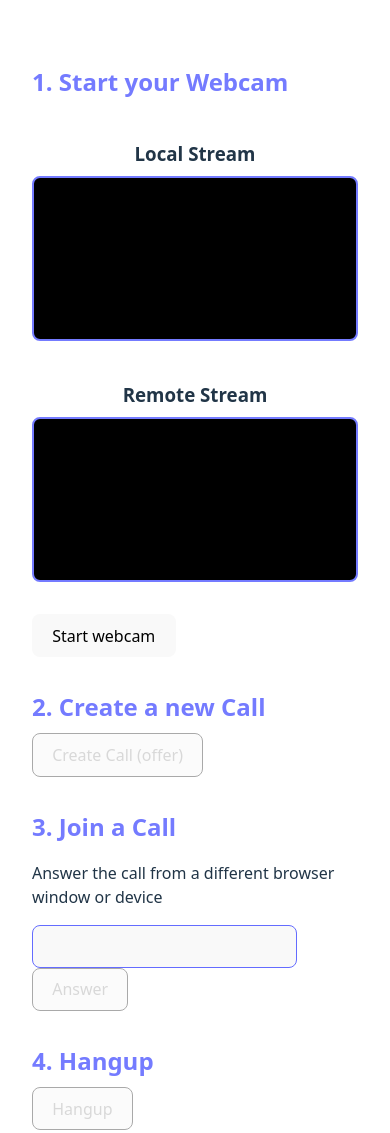
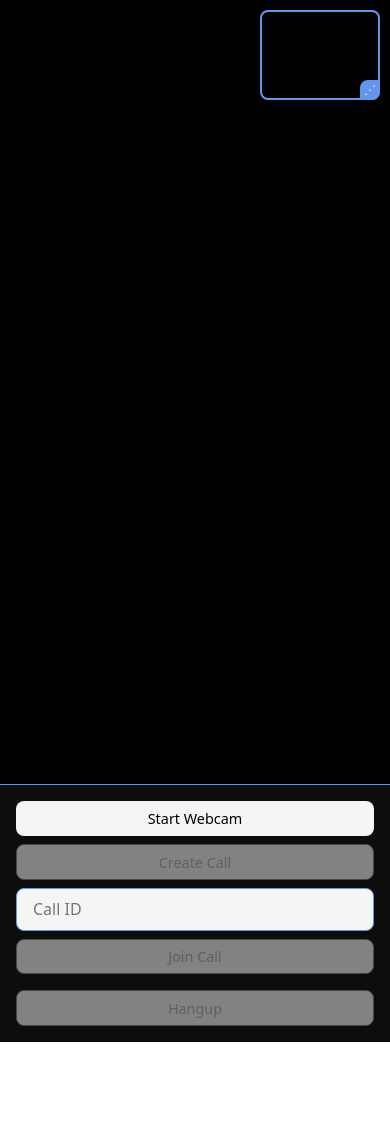
Before and after one commit to thomaspenny/Video-Call-App, a website built with Vite: page index.html in a window 390 px wide. After the commit the page ends 1058 px from the top, so only its background shows below. Built offline with nearby package versions, Linux system fonts and the light colour scheme; some packages are replaced by stand-ins of ours.

Commit message:
Redesign UI and add draggable local video
Refactored the HTML structure for a more modern video call layout, updated styles for a Teams/Zoom-like appearance, and implemented draggable and resizable local video functionality in main.js. Also moved and enhanced CSS to the project root as style.css.

```diff
--- a/index.html
+++ b/index.html
@@ -7,33 +7,24 @@
     <title>WebRTC Demo</title>
   </head>
   <body>
-    <h2>1. Start your Webcam</h2>
-    <div class="videos">
-      <span>
-        <h3>Local Stream</h3>
-        <video id="webcamVideo" autoplay playsinline></video>
-      </span>
-      <span>
-        <h3>Remote Stream</h3>
-        <video id="remoteVideo" autoplay playsinline></video>
-      </span>
-
-
+    <div class="video-container">
+      <video id="remoteVideo" autoplay playsinline></video>
+      <div class="local-video-wrapper">
+        <video id="webcamVideo" class="local-video" autoplay playsinline muted></video>
+        <div class="resize-handle">⋰</div>
+        <div class="video-tooltip">Click and drag to move</div>
+      </div>
     </div>
 
-    <button id="webcamButton">Start webcam</button>
-    <h2>2. Create a new Call</h2>
-    <button id="callButton" disabled>Create Call (offer)</button>
-
-    <h2>3. Join a Call</h2>
-    <p>Answer the call from a different browser window or device</p>
-
-    <input id="callInput" />
-    <button id="answerButton" disabled>Answer</button>
-
-    <h2>4. Hangup</h2>
-
-    <button id="hangupButton" disabled>Hangup</button>
+    <div class="controls">
+      <div class="control-group">
+        <button id="webcamButton">Start Webcam</button>
+        <button id="callButton" disabled>Create Call</button>
+        <input id="callInput" placeholder="Call ID" />
+        <button id="answerButton" disabled>Join Call</button>
+      </div>
+      <button id="hangupButton" disabled>Hangup</button>
+    </div>
 
     <script type="module" src="/src/main.js"></script>
 
--- a/src/main.js
+++ b/src/main.js
@@ -1,5 +1,5 @@
 // Import styles
-import './style.css';
+import '../style.css';
 
 // Import the functions you need from the SDKs you need
 import { initializeApp } from "firebase/app";
@@ -49,6 +49,74 @@ const answerButton = document.getElementById('answerButton');
 const remoteVideo = document.getElementById('remoteVideo');
 const hangupButton = document.getElementById('hangupButton');
 
+// Make local video draggable and resizable
+let isDragging = false;
+let isResizing = false;
+let currentX, currentY, initialX, initialY;
+let initialWidth, initialHeight;
+
+const videoWrapper = document.querySelector('.local-video-wrapper');
+const resizeHandle = document.querySelector('.resize-handle');
+
+videoWrapper.addEventListener('mousedown', startDrag);
+document.addEventListener('mousemove', drag);
+document.addEventListener('mouseup', stopDrag);
+
+function startDrag(e) {
+  if (e.target === resizeHandle || e.target.closest('.resize-handle')) {
+    isResizing = true;
+    const rect = videoWrapper.getBoundingClientRect();
+    initialWidth = rect.width;
+    initialHeight = rect.height;
+    webcamVideo.style.opacity = '0.3'; // Dim video during resize
+    e.preventDefault();
+  } else if (e.target === webcamVideo || e.target.closest('.local-video-wrapper')) {
+    isDragging = true;
+    const rect = videoWrapper.getBoundingClientRect();
+    initialX = e.clientX - rect.left;
+    initialY = e.clientY - rect.top;
+    e.preventDefault();
+  }
+}
+
+function drag(e) {
+  if (isDragging) {
+    e.preventDefault();
+    const container = document.querySelector('.video-container');
+    const containerRect = container.getBoundingClientRect();
+
+    let newLeft = e.clientX - containerRect.left - initialX;
+    let newTop = e.clientY - containerRect.top - initialY;
+
+    // Keep within bounds
+    const wrapperRect = videoWrapper.getBoundingClientRect();
+    newLeft = Math.max(0, Math.min(newLeft, containerRect.width - wrapperRect.width));
+    newTop = Math.max(0, Math.min(newTop, containerRect.height - wrapperRect.height));
+
+    videoWrapper.style.left = newLeft + 'px';
+    videoWrapper.style.top = newTop + 'px';
+    videoWrapper.style.right = 'auto';
+  } else if (isResizing) {
+    e.preventDefault();
+    const rect = videoWrapper.getBoundingClientRect();
+    const newWidth = initialWidth + (e.clientX - rect.right);
+    const newHeight = initialHeight + (e.clientY - rect.bottom);
+
+    if (newWidth > 80 && newWidth < 600) {
+      videoWrapper.style.width = newWidth + 'px';
+      videoWrapper.style.height = (newWidth * 0.75) + 'px'; // Maintain aspect ratio
+    }
+  }
+}
+
+function stopDrag() {
+  isDragging = false;
+  if (isResizing) {
+    webcamVideo.style.opacity = '1'; // Restore video
+  }
+  isResizing = false;
+}
+
 // 1. Setup media sources
 
 webcamButton.onclick = async () => {
@@ -82,16 +150,20 @@ webcamButton.onclick = async () => {
   callButton.disabled = false;
   answerButton.disabled = false;
   webcamButton.disabled = true;
+  hangupButton.disabled = false;
 };
 
 // 2. Create an offer
 callButton.onclick = async () => {
+  // Generate short call ID (10 characters)
+  const shortId = Math.random().toString(36).substring(2, 12);
+
   // Reference Firestore collections for signaling
-  const callDoc = doc(collection(db, 'calls'));
+  const callDoc = doc(db, 'calls', shortId);
   const offerCandidates = collection(callDoc, 'offerCandidates');
   const answerCandidates = collection(callDoc, 'answerCandidates');
 
-  callInput.value = callDoc.id;
+  callInput.value = shortId;
 
   // Get candidates for caller, save to db
   pc.onicecandidate = (event) => {
--- a/src/style.css
+++ /dev/null
@@ -1,169 +0,0 @@
-:root {
-  font-family: system-ui, Avenir, Helvetica, Arial, sans-serif;
-  line-height: 1.5;
-  font-weight: 400;
-
-  color-scheme: light dark;
-  color: rgba(255, 255, 255, 0.87);
-  background-color: #242424;
-
-  font-synthesis: none;
-  text-rendering: optimizeLegibility;
-  -webkit-font-smoothing: antialiased;
-  -moz-osx-font-smoothing: grayscale;
-}
-
-* {
-  box-sizing: border-box;
-}
-
-a {
-  font-weight: 500;
-  color: #646cff;
-  text-decoration: inherit;
-}
-a:hover {
-  color: #535bf2;
-}
-
-body {
-  margin: 0;
-  padding: 2rem;
-  min-width: 320px;
-  min-height: 100vh;
-}
-
-h1 {
-  font-size: 3.2em;
-  line-height: 1.1;
-}
-
-h2 {
-  margin-top: 2rem;
-  margin-bottom: 0.5rem;
-  color: #646cff;
-}
-
-h3 {
-  margin: 0.5rem 0;
-}
-
-.logo {
-  height: 6em;
-  padding: 1.5em;
-  will-change: filter;
-  transition: filter 300ms;
-}
-.logo:hover {
-  filter: drop-shadow(0 0 2em #646cffaa);
-}
-.logo.vanilla:hover {
-  filter: drop-shadow(0 0 2em #f7df1eaa);
-}
-
-.card {
-  padding: 2em;
-}
-
-.read-the-docs {
-  color: #888;
-}
-
-button {
-  border-radius: 8px;
-  border: 1px solid transparent;
-  padding: 0.6em 1.2em;
-  font-size: 1em;
-  font-weight: 500;
-  font-family: inherit;
-  background-color: #1a1a1a;
-  cursor: pointer;
-  transition: border-color 0.25s;
-}
-button:hover {
-  border-color: #646cff;
-}
-button:focus,
-button:focus-visible {
-  outline: 4px auto -webkit-focus-ring-color;
-}
-
-/* Video styles */
-.videos {
-  display: grid;
-  grid-template-columns: 1fr 1fr;
-  gap: 2rem;
-  margin: 2rem 0;
-}
-
-.videos span {
-  display: flex;
-  flex-direction: column;
-  align-items: center;
-}
-
-video {
-  width: 100%;
-  max-width: 500px;
-  height: auto;
-  background-color: #000;
-  border-radius: 8px;
-  border: 2px solid #646cff;
-}
-
-/* Input styles */
-input {
-  padding: 0.6em 1em;
-  font-size: 1em;
-  border-radius: 8px;
-  border: 1px solid #646cff;
-  background-color: #1a1a1a;
-  color: rgba(255, 255, 255, 0.87);
-  margin-right: 0.5rem;
-  font-family: inherit;
-}
-
-input:focus {
-  outline: 2px solid #646cff;
-}
-
-/* Button disabled state */
-button:disabled {
-  opacity: 0.5;
-  cursor: not-allowed;
-  border-color: #555;
-}
-
-button:disabled:hover {
-  border-color: #555;
-}
-
-/* Responsive design */
-@media (max-width: 768px) {
-  .videos {
-    grid-template-columns: 1fr;
-  }
-}
-
-@media (prefers-color-scheme: light) {
-  :root {
-    color: #213547;
-    background-color: #ffffff;
-  }
-  a:hover {
-    color: #747bff;
-  }
-  button {
-    background-color: #f9f9f9;
-  }
-  input {
-    background-color: #f9f9f9;
-    color: #213547;
-  }
-  video {
-    border-color: #747bff;
-  }
-  h2 {
-    color: #747bff;
-  }
-}
--- /dev/null
+++ b/style.css
@@ -0,0 +1,290 @@
+:root {
+  font-family: system-ui, Avenir, Helvetica, Arial, sans-serif;
+  line-height: 1.5;
+  font-weight: 400;
+
+  color-scheme: light dark;
+  color: whitesmoke;
+  background-color: dimgray;
+
+  font-synthesis: none;
+  text-rendering: optimizeLegibility;
+  -webkit-font-smoothing: antialiased;
+  -moz-osx-font-smoothing: grayscale;
+}
+
+* {
+  box-sizing: border-box;
+}
+
+a {
+  font-weight: 500;
+  color: cornflowerblue;
+  text-decoration: inherit;
+}
+a:hover {
+  color: royalblue;
+}
+
+body {
+  margin: 0;
+  padding: 0;
+  min-width: 320px;
+  min-height: 100vh;
+  overflow: hidden;
+  display: flex;
+  flex-direction: column;
+}
+
+h1 {
+  font-size: 3.2em;
+  line-height: 1.1;
+}
+
+h2 {
+  margin-top: 2rem;
+  margin-bottom: 0.5rem;
+  color: cornflowerblue;
+}
+
+h3 {
+  margin: 0.5rem 0;
+}
+
+.logo {
+  height: 6em;
+  padding: 1.5em;
+  will-change: filter;
+  transition: filter 300ms;
+}
+.logo:hover {
+  filter: drop-shadow(0 0 2em cornflowerblue);
+}
+.logo.vanilla:hover {
+  filter: drop-shadow(0 0 2em gold);
+}
+
+.card {
+  padding: 2em;
+}
+
+.read-the-docs {
+  color: darkgray;
+}
+
+button {
+  border-radius: 8px;
+  border: 1px solid transparent;
+  padding: 0.6em 1.2em;
+  font-size: 1em;
+  font-weight: 500;
+  font-family: inherit;
+  background-color: black;
+  cursor: pointer;
+  transition: border-color 0.25s;
+}
+button:hover {
+  border-color: cornflowerblue;
+}
+button:focus,
+button:focus-visible {
+  outline: 4px auto -webkit-focus-ring-color;
+}
+
+/* Video container - Teams/Zoom style */
+.video-container {
+  position: relative;
+  width: 100vw;
+  height: calc(100vh - 60px);
+  background-color: black;
+  overflow: hidden;
+}
+
+/* Remote video - fills entire screen */
+#remoteVideo {
+  width: calc(100% - 4rem);
+  height: calc(100% - 4rem);
+  margin: 2rem;
+  object-fit: contain;
+  background-color: black;
+  border-radius: 8px;
+}
+
+/* Local video wrapper */
+.local-video-wrapper {
+  position: absolute;
+  top: 20px;
+  right: 20px;
+  width: 240px;
+  height: 180px;
+  z-index: 10;
+}
+
+/* Local video - overlaid in corner */
+.local-video {
+  width: 100%;
+  height: 100%;
+  object-fit: cover;
+  background-color: black;
+  border-radius: 8px;
+  border: 2px solid cornflowerblue;
+  box-shadow: 0 4px 12px rgba(0, 0, 0, 0.5);
+  cursor: default;
+  user-select: none;
+}
+
+/* Resize handle */
+.resize-handle {
+  position: absolute;
+  bottom: 0;
+  right: 0;
+  width: 20px;
+  height: 20px;
+  background: cornflowerblue;
+  border-radius: 8px 0 8px 0;
+  cursor: nwse-resize;
+  display: flex;
+  align-items: center;
+  justify-content: center;
+  font-size: 12px;
+  color: white;
+  user-select: none;
+  z-index: 11;
+}
+
+.resize-handle:hover {
+  background: royalblue;
+}
+
+/* Tooltip */
+.video-tooltip {
+  position: absolute;
+  top: 50%;
+  left: 50%;
+  transform: translate(-50%, -50%);
+  background: rgba(0, 0, 0, 0.8);
+  color: white;
+  padding: 0.5rem 1rem;
+  border-radius: 4px;
+  font-size: 0.9rem;
+  opacity: 0;
+  pointer-events: none;
+  transition: opacity 0.2s;
+  white-space: nowrap;
+  z-index: 12;
+}
+
+.local-video-wrapper:hover .video-tooltip {
+  opacity: 1;
+}
+
+.local-video-wrapper:hover .resize-handle:hover ~ .video-tooltip,
+.resize-handle:hover ~ .video-tooltip {
+  opacity: 0;
+}
+
+/* Controls bar at bottom */
+.controls {
+  position: relative;
+  width: 100%;
+  background: rgba(0, 0, 0, 0.95);
+  backdrop-filter: blur(10px);
+  padding: 0.75rem 2.5rem;
+  display: flex;
+  flex-direction: row;
+  gap: 1rem;
+  align-items: center;
+  justify-content: space-between;
+  border-top: 1px solid cornflowerblue;
+  z-index: 100;
+}
+
+.control-group {
+  display: flex;
+  gap: 2rem;
+  flex-wrap: wrap;
+  align-items: center;
+}
+
+
+/* Input styles */
+input {
+  padding: 0.6em 1em;
+  font-size: 1em;
+  border-radius: 8px;
+  border: 1px solid cornflowerblue;
+  background-color: black;
+  color: whitesmoke;
+  font-family: inherit;
+  min-width: 250px;
+}
+
+input:focus {
+  outline: 2px solid cornflowerblue;
+}
+
+/* Button disabled state */
+button:disabled {
+  opacity: 0.5;
+  cursor: not-allowed;
+  border-color: gray;
+}
+
+button:disabled:hover {
+  border-color: gray;
+}
+
+/* Responsive design */
+@media (max-width: 768px) {
+  .local-video-wrapper {
+    width: 120px;
+    height: 90px;
+    top: 10px;
+    right: 10px;
+  }
+
+  .controls {
+    flex-direction: column;
+    padding: 1rem;
+    margin-bottom: 1rem;
+  }
+
+  .control-group {
+    gap: 0.5rem;
+    flex-direction: column;
+    width: 100%;
+  }
+
+  input {
+    min-width: 100%;
+  }
+
+  button {
+    padding: 0.5em 1em;
+    font-size: 0.9em;
+    width: 100%;
+  }
+}
+
+@media (prefers-color-scheme: light) {
+  :root {
+    color: darkslategray;
+    background-color: white;
+  }
+  a:hover {
+    color: royalblue;
+  }
+  button {
+    background-color: whitesmoke;
+  }
+  input {
+    background-color: whitesmoke;
+    color: darkslategray;
+  }
+  video {
+    border-color: royalblue;
+  }
+  h2 {
+    color: royalblue;
+  }
+}
```
